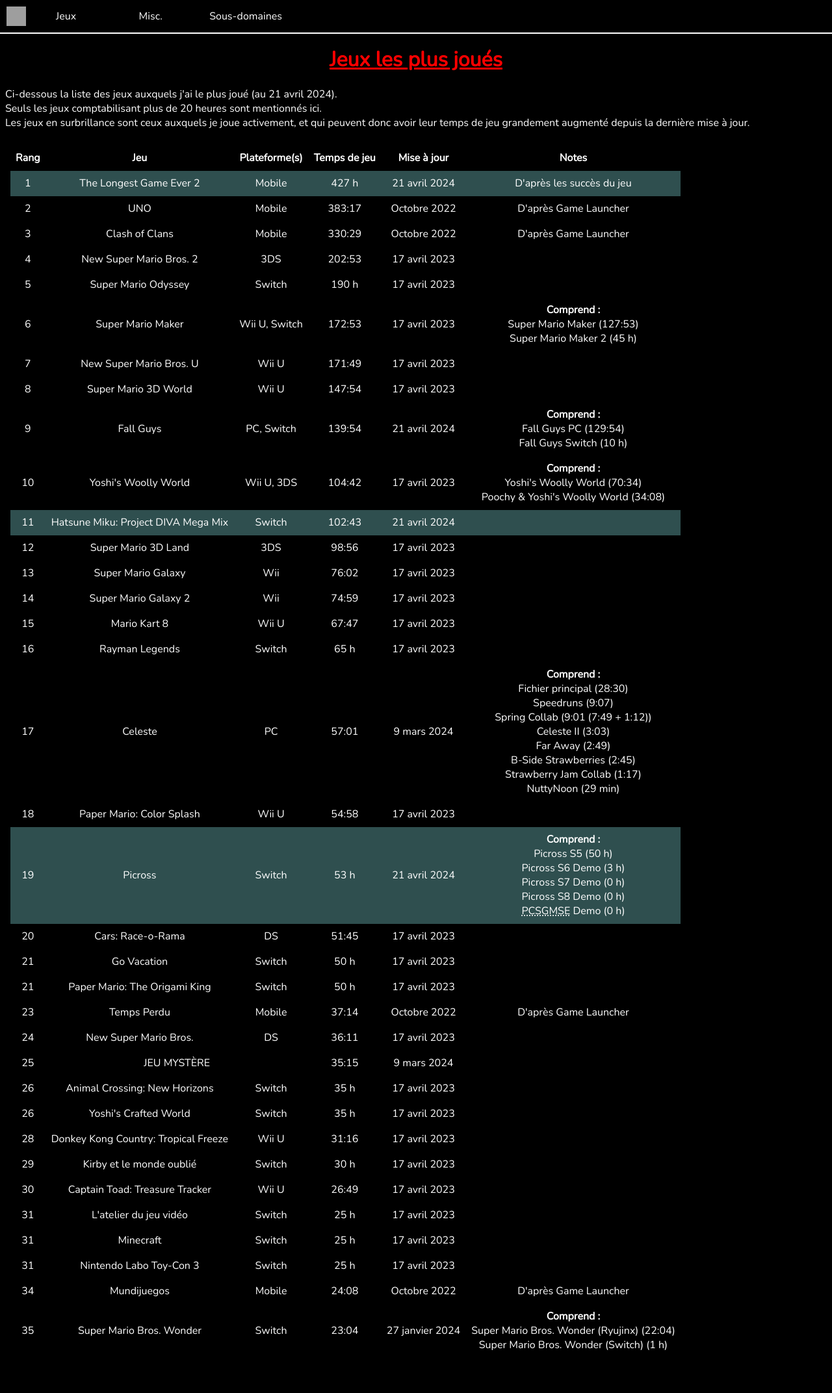
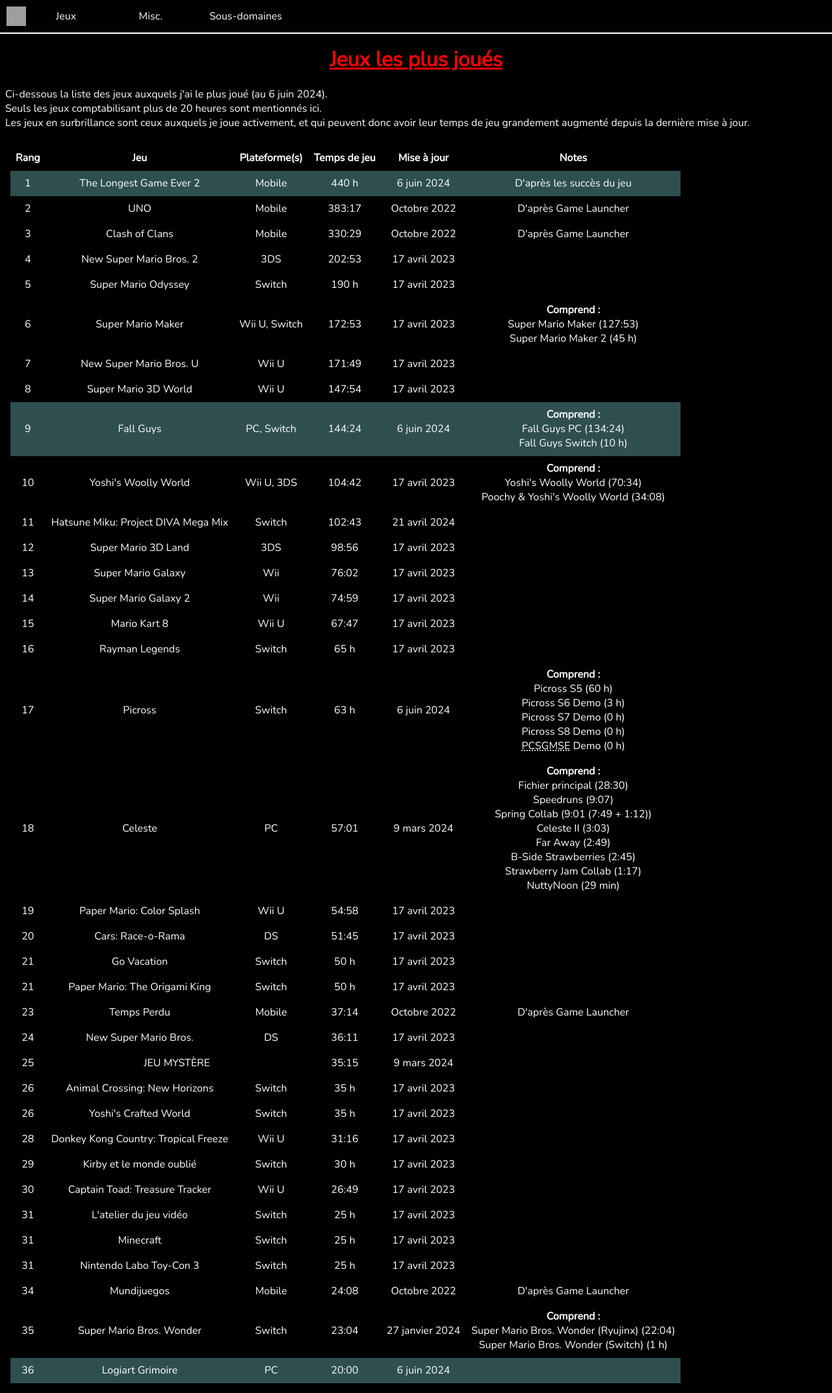
Before and after one commit to MarioSwitch/marioswitch.github.io, a PHP site: page /pages/misc/games.php in a window 1280 px wide. Shown: the whole page at 65% size. Before the commit the page ends 2078 px from the top, so only its background shows below. Run offline with PHP 8.4, Linux system fonts and the light colour scheme; grey boxes are pictures that could not be loaded.

Commit message:
Updated TLGE2 + most played game + Minecraft

```diff
--- a/pages/misc/games.php
+++ b/pages/misc/games.php
@@ -13,7 +13,7 @@
         <?php insertMenu(); ?>
 		<h1>Jeux les plus joués</h1>
 		<p>
-            Ci-dessous la liste des jeux auxquels j'ai le plus joué (au 21 avril 2024).<br>
+            Ci-dessous la liste des jeux auxquels j'ai le plus joué (au 6 juin 2024).<br>
             Seuls les jeux comptabilisant plus de 20 heures sont mentionnés ici.<br>
             Les jeux en surbrillance sont ceux auxquels je joue activement, et qui peuvent donc avoir leur temps de jeu grandement augmenté depuis la dernière mise à jour.
         </p>
@@ -30,8 +30,8 @@
                 <td><?php echo rank(1); ?></td>
                 <td>The Longest Game Ever 2</td>
                 <td>Mobile</td>
-                <td>427 h</td>
-                <td>21 avril 2024</td>
+                <td>440 h</td>
+                <td>6 juin 2024</td>
                 <td>D'après les succès du jeu</td>
             </tr>
             <tr>
@@ -94,15 +94,15 @@
                 <td>17 avril 2023</td>
                 <td></td>
             </tr>
-            <tr>
+            <tr class="highlight">
                 <td><?php echo rank(); ?></td>
                 <td>Fall Guys</td>
                 <td>PC, Switch</td>
-                <td>139:54</td>
-                <td>21 avril 2024</td>
+                <td>144:24</td>
+                <td>6 juin 2024</td>
                 <td>
                     <b>Comprend :</b>
-                    <br>Fall Guys PC (129:54)
+                    <br>Fall Guys PC (134:24)
                     <br>Fall Guys Switch (10 h)
                 </td>
             </tr>
@@ -118,7 +118,7 @@
                     <br>Poochy & Yoshi's Woolly World (34:08)
                 </td>
             </tr>
-            <tr class="highlight">
+            <tr>
                 <td><?php echo rank(); ?></td>
                 <td>Hatsune Miku: Project DIVA Mega Mix</td>
                 <td>Switch</td>
@@ -168,6 +168,21 @@
             </tr>
             <tr>
                 <td><?php echo rank(); ?></td>
+                <td>Picross</td>
+                <td>Switch</td>
+                <td>63 h</td>
+                <td>6 juin 2024</td>
+                <td>
+                    <b>Comprend :</b>
+                    <br>Picross S5 (60 h)
+                    <br>Picross S6 Demo (3 h)
+                    <br>Picross S7 Demo (0 h)
+                    <br>Picross S8 Demo (0 h)
+                    <br><abbr title="Picross S Genesis & Master System Edition">PCSGMSE</abbr> Demo (0 h)
+                </td>
+            </tr>
+            <tr>
+                <td><?php echo rank(); ?></td>
                 <td>Celeste</td>
                 <td>PC</td>
                 <td>57:01</td>
@@ -191,21 +206,6 @@
                 <td>54:58</td>
                 <td>17 avril 2023</td>
                 <td></td>
-            </tr>
-            <tr class="highlight">
-                <td><?php echo rank(); ?></td>
-                <td>Picross</td>
-                <td>Switch</td>
-                <td>53 h</td>
-                <td>21 avril 2024</td>
-                <td>
-                    <b>Comprend :</b>
-                    <br>Picross S5 (50 h)
-                    <br>Picross S6 Demo (3 h)
-                    <br>Picross S7 Demo (0 h)
-                    <br>Picross S8 Demo (0 h)
-                    <br><abbr title="Picross S Genesis & Master System Edition">PCSGMSE</abbr> Demo (0 h)
-                </td>
             </tr>
             <tr>
                 <td><?php echo rank(); ?></td>
@@ -338,6 +338,14 @@
                     <br>Super Mario Bros. Wonder (Switch) (1 h)
                 </td>
             </tr>
+            <tr class="highlight">
+                <td><?php echo rank(); ?></td>
+                <td>Logiart Grimoire</td>
+                <td>PC</td>
+                <td>20:00</td>
+                <td>6 juin 2024</td>
+                <td></td>
+            </tr>
         </table>
 	</body>
 </html>
```
Also changed, not shown: pages/games/minecraft.php (+8 -1 lines), pages/games/tlge2.php (+19 -14 lines).
